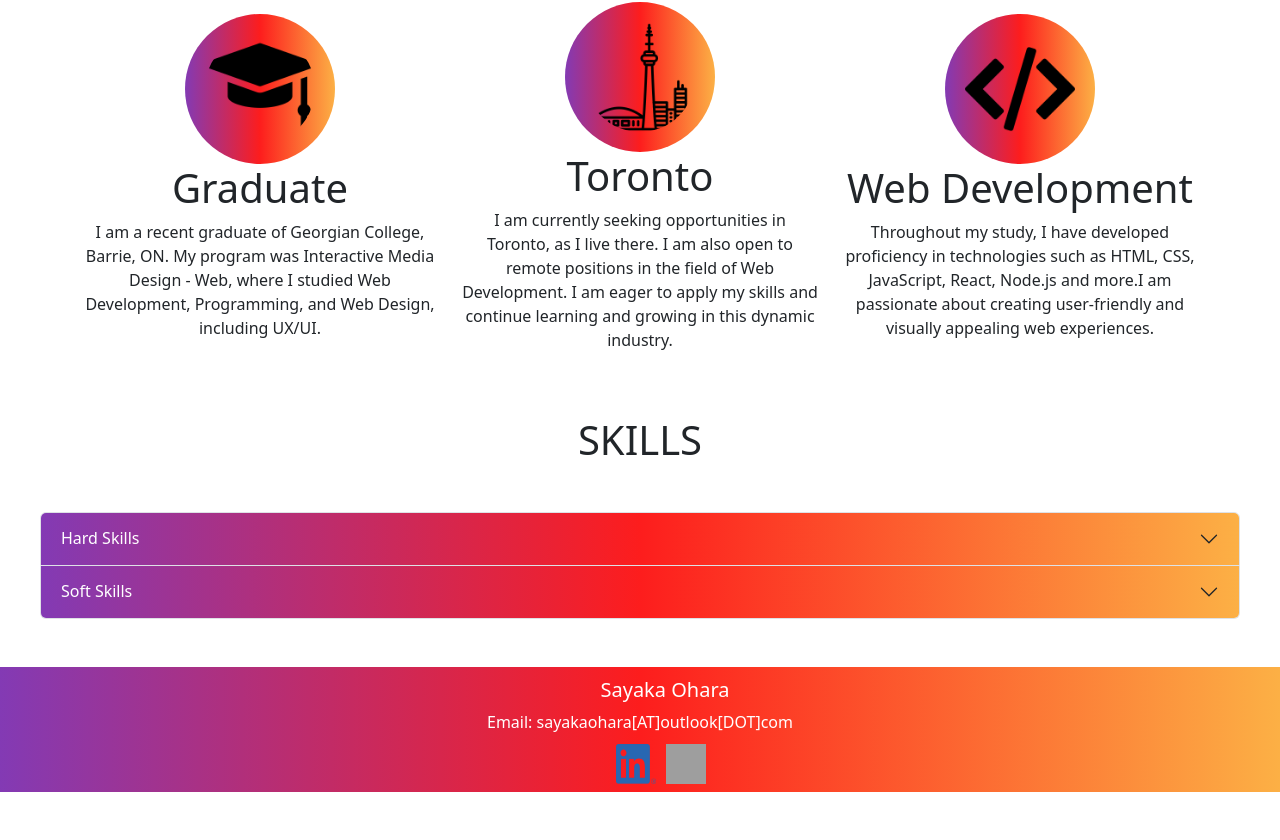
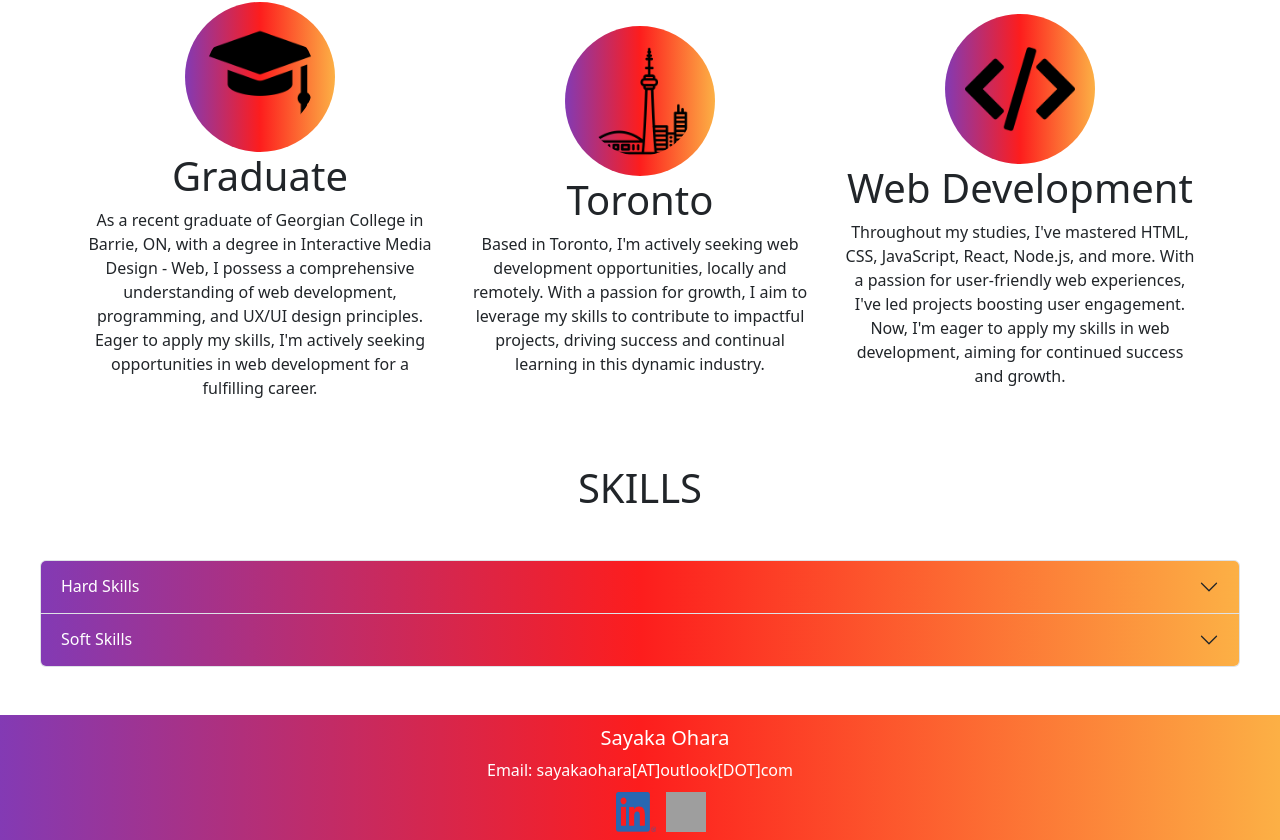
Before and after one commit to Sayaka200532267/React-Portfolio, a React (Create React App) app: page / in a window 1280 px wide. Shown: the part 832-1672 px from the top of the page. Before the commit the page ends 1624 px from the top, so only its background shows below. Built offline with nearby package versions, Linux system fonts and the light colour scheme; grey boxes are pictures that could not be loaded; a web font is replaced by a local one.

Commit message:
fixed some comments

```diff
--- a/src/views/Home.js
+++ b/src/views/Home.js
@@ -85,21 +85,21 @@ function Home() {
                             <div className="about text-center">
                                 <img className="rounded-circle" src={Graduate} width="150" height="150" alt="graduate" />
                                 <h1 className="text-center">Graduate</h1>
-                                <p>I am a recent graduate of Georgian College, Barrie, ON. My program was Interactive Media Design - Web, where I studied Web Development, Programming, and Web Design, including UX/UI.</p>
+                                <p>As a recent graduate of Georgian College in Barrie, ON, with a degree in Interactive Media Design - Web, I possess a comprehensive understanding of web development, programming, and UX/UI design principles. Eager to apply my skills, I'm actively seeking opportunities in web development for a fulfilling career.</p>
                             </div>
                         </div>
                         <div className="col-lg-4">
                             <div className="about text-center">
                                 <img className="rounded-circle" src={Toronto} width="150" height="150" alt="Toronto" />
                                 <h1 className="text-center">Toronto</h1>
-                                <p>I am currently seeking opportunities in Toronto, as I live there. I am also open to remote positions in the field of Web Development. I am eager to apply my skills and continue learning and growing in this dynamic industry.</p>
+                                <p>Based in Toronto, I'm actively seeking web development opportunities, locally and remotely. With a passion for growth, I aim to leverage my skills to contribute to impactful projects, driving success and continual learning in this dynamic industry.</p>
                             </div>
                         </div>
                         <div className="col-lg-4">
                             <div className="about text-center">
                                 <img className="rounded-circle" src={Code} width="150" height="150" alt="code" />
                                 <h1 className="text-center">Web Development</h1>
-                                <p>Throughout my study, I have developed proficiency in technologies such as HTML, CSS, JavaScript, React, Node.js and more.I am passionate about creating user-friendly and visually appealing web experiences.</p>
+                                <p>Throughout my studies, I've mastered HTML, CSS, JavaScript, React, Node.js, and more. With a passion for user-friendly web experiences, I've led projects boosting user engagement. Now, I'm eager to apply my skills in web development, aiming for continued success and growth.</p>
                             </div>
                         </div>
                     </div>
```
